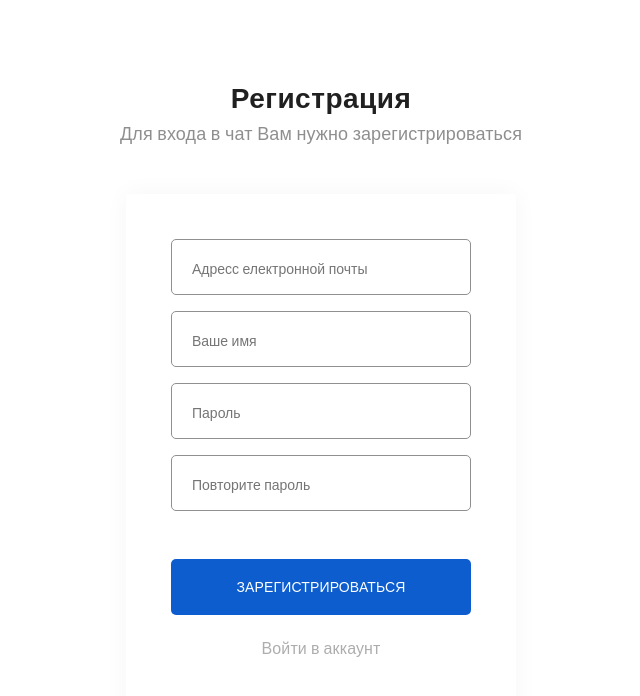
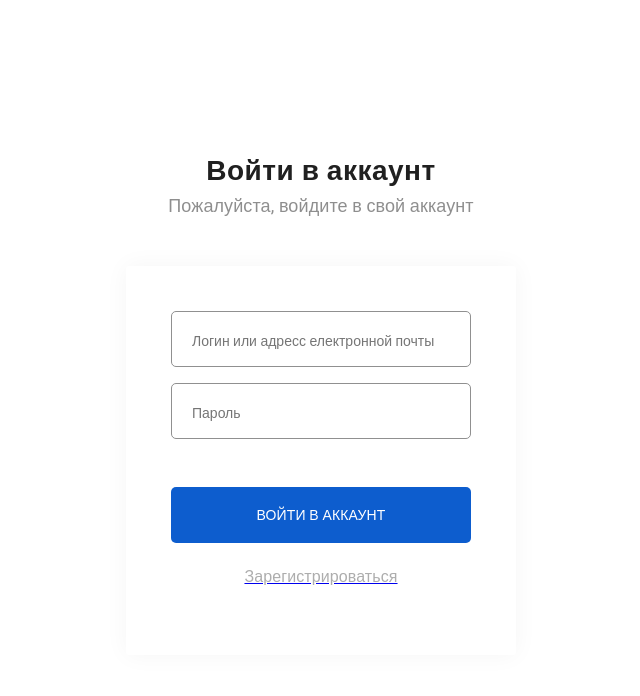
Before and after one commit to MMMorpheus/react-chat, a React (Vite) app: page / in a window 1280 px wide. Shown: the top 696 px of the page, without its empty margins (319-959 px from the left). Built offline with nearby package versions, Linux system fonts and the light colour scheme; a web font is replaced by a local one.

Commit message:
Add auth routing

```diff
--- a/src/App.jsx
+++ b/src/App.jsx
@@ -1,7 +1,8 @@
 import React from "react";
-import { Auth } from "./Pages";
+import { Outlet } from "react-router-dom";
+import styled from "styled-components";
 
-import styled from "styled-components";
+import Auth from "./Pages/Auth";
 
 const AppWrapper = styled.section`
   display: flex;
@@ -15,7 +16,7 @@ const AppWrapper = styled.section`
 const App = () => {
   return (
     <AppWrapper>
-      <Auth />
+      <Outlet />
     </AppWrapper>
   );
 };
--- a/src/Components/Styles/index.js
+++ b/src/Components/Styles/index.js
@@ -35,6 +35,7 @@ export const Input = styled.input`
 
 export const Link = styled.a`
   text-decoration: none;
+  display: block;
   cursor: pointer;
   color: #adadad;
   letter-spacing: 0.1px;
--- a/src/Modules/LogInForm/index.jsx
+++ b/src/Modules/LogInForm/index.jsx
@@ -1,6 +1,8 @@
 import React from "react";
 import { Button, Block } from "../../Components";
 import * as C from "../../Components/Styles";
+
+import { Link } from "react-router-dom";
 
 const LoginForm = () => {
   return (
@@ -14,7 +16,10 @@ const LoginForm = () => {
         />
         <C.Input type="password" placeholder="Пароль" mg_bt="3rem" />
         <Button>Войти в аккаунт</Button>
-        <C.Link>Зарегистрироваться</C.Link>
+        <Link to={'/register'}>
+          <C.Link>Зарегистрироваться</C.Link>
+          {/* Зарегистрироваться */}
+        </Link>
       </Block>
     </>
   );
--- a/src/Modules/RegisterForm/index.jsx
+++ b/src/Modules/RegisterForm/index.jsx
@@ -1,6 +1,7 @@
 import React from "react";
 import { Button, Block } from "../../Components";
 import * as C from "../../Components/Styles";
+import { Link } from "react-router-dom";
 
 const RegisterForm = () => {
   return (
@@ -13,7 +14,10 @@ const RegisterForm = () => {
         <C.Input type="password" placeholder="Пароль" />
         <C.Input type="password" placeholder="Повторите пароль" mg_bt="3rem" />
         <Button>Зарегистрироваться</Button>
-        <C.Link>Войти в аккаунт</C.Link>
+        <Link to={'/login'}>
+          <C.Link>Войти в аккаунт</C.Link>
+          {/* Войти в аккаунт */}
+        </Link>
       </Block>
     </>
   );
--- a/src/Pages/Auth/index.jsx
+++ b/src/Pages/Auth/index.jsx
@@ -1,4 +1,4 @@
-import React from "react";
+import React, {useState} from "react";
 import { LoginForm, RegisterForm } from "../../Modules";
 
 import styled from "styled-components";
@@ -12,10 +12,11 @@ const StyledAuth = styled.section`
 `;
 
 const Auth = () => {
+  const [authed, setAuthed] = useState(false);
+
   return (
     <StyledAuth>
-        {/* <LoginForm /> */}
-        <RegisterForm />
+      { !authed ? <LoginForm /> : <RegisterForm /> }
     </StyledAuth>
   );
 };
--- a/src/main.jsx
+++ b/src/main.jsx
@@ -1,11 +1,14 @@
 import React from "react";
 import ReactDOM from "react-dom/client";
+import App from "./App";
+import { createBrowserRouter, RouterProvider } from "react-router-dom";
 
-import App from "./App";
+import { LoginForm, RegisterForm } from "./Modules";
+import Auth from "./Pages/Auth";
 
+import { createGlobalStyle } from "styled-components";
 import "@fontsource/roboto";
 
-import { createGlobalStyle } from "styled-components";
 const Global = createGlobalStyle`
   *{
     margin: 0;
@@ -18,9 +21,27 @@ const Global = createGlobalStyle`
   }
 `;
 
+const router = createBrowserRouter([
+  {
+    path: "/",
+    element: <App />,
+    children: [
+      { index: true, element: <Auth /> },
+      {
+        path: "/login",
+        element: <LoginForm />,
+      },
+      {
+        path: "/register",
+        element: <RegisterForm />,
+      },
+    ],
+  },
+]);
+
 ReactDOM.createRoot(document.getElementById("root")).render(
   <>
     <Global />
-    <App />
+    <RouterProvider router={router} />
   </>
 );
```
